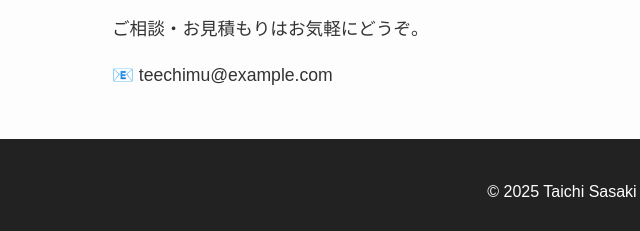
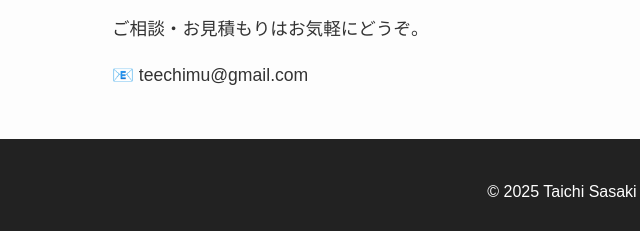
Before and after one commit to Techimal/portfolio, a plain HTML site: page index.html in a window 1280 px wide. Shown: the part 1135-1366 px from the top of the page, 78-718 px from the left. Drawn offline with Linux system fonts and the light colour scheme.

Commit message:
Update index.html

```diff
--- a/index.html
+++ b/index.html
@@ -48,7 +48,7 @@
   <section class="contact">
     <h2>お問い合わせ</h2>
     <p>ご相談・お見積もりはお気軽にどうぞ。</p>
-    <p>📧 teechimu@example.com</p>
+    <p>📧 teechimu@gmail.com</p>
   </section>
 
   <footer>
```
